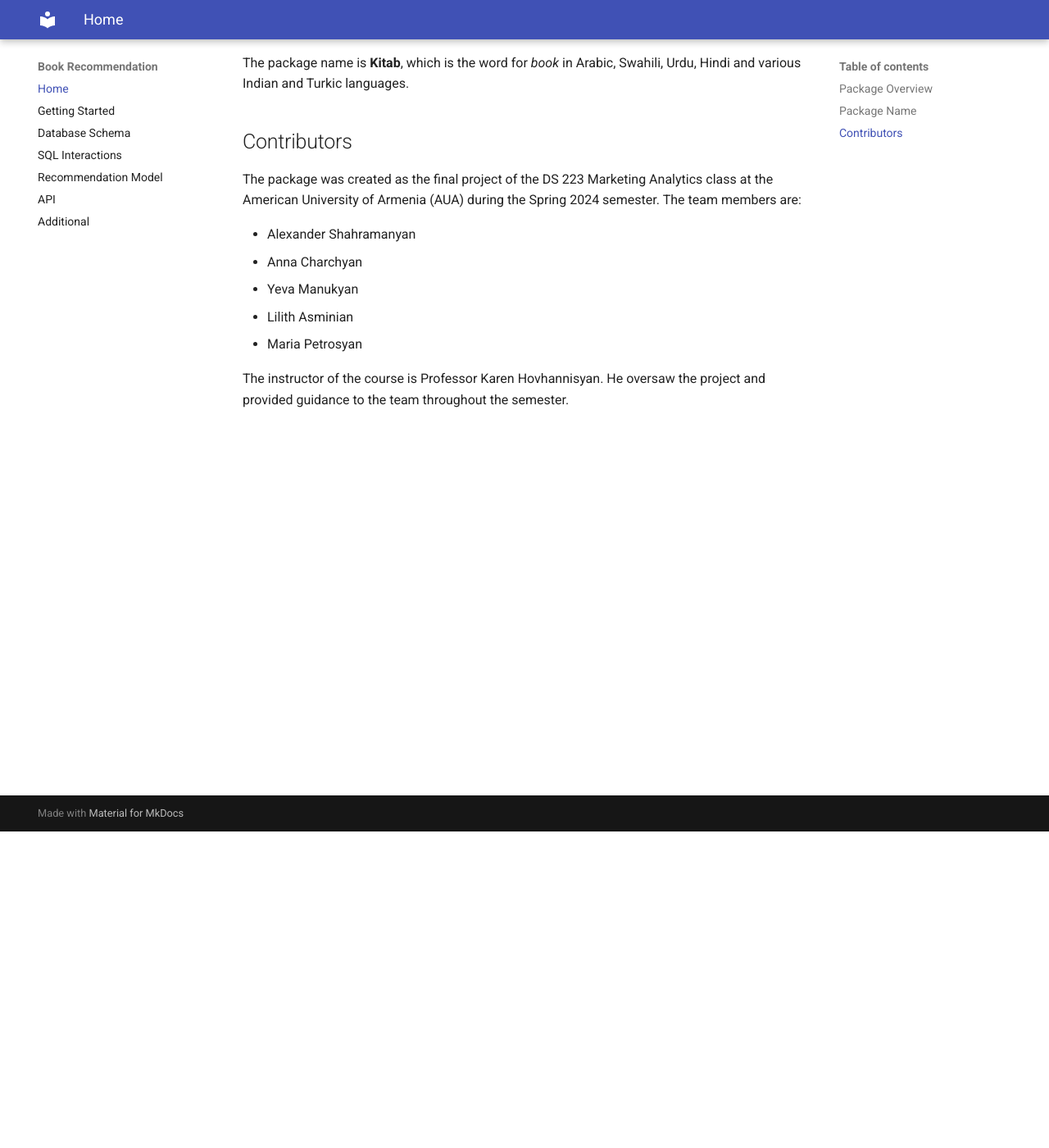
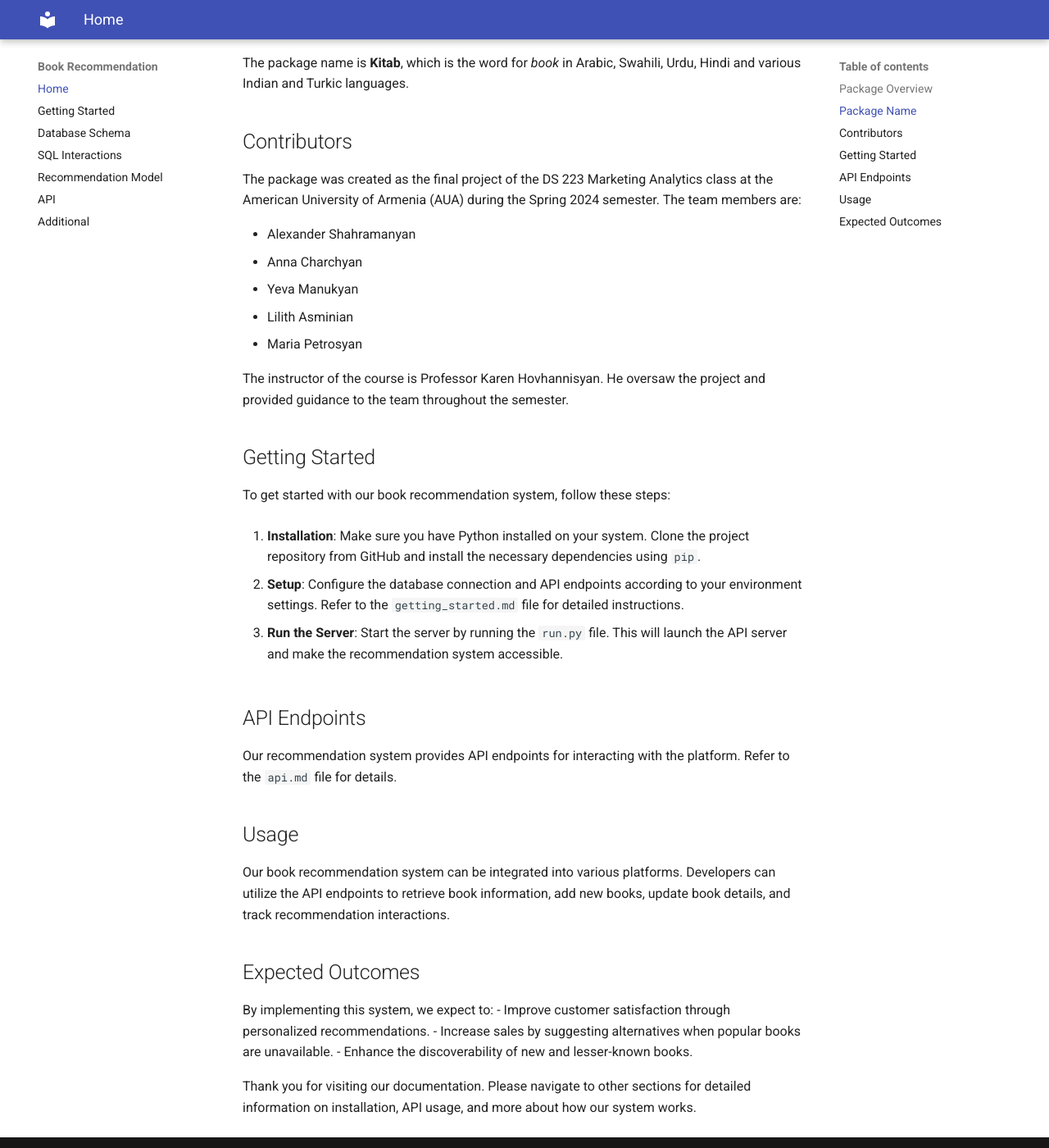
Before and after one commit to alexshah1/ds223-book-recommendation, an MkDocs documentation site: the page built from docs/index.md, in a window 1280 px wide and 1400 px high, scrolled down 386 px. Shown: the whole window at 82% size. Built offline with MkDocs 1.6.1 and Material for MkDocs 9.7.7, drawn with Linux system fonts in a browser that asks for light colours.

Commit message:
Update Documenttaion in index.md

```diff
--- a/docs/index.md
+++ b/docs/index.md
@@ -16,3 +16,29 @@ The package was created as the final project of the DS 223 Marketing Analytics c
 - Maria Petrosyan
 
 The instructor of the course is Professor Karen Hovhannisyan. He oversaw the project and provided guidance to the team throughout the semester.
+
+## Getting Started
+
+To get started with our book recommendation system, follow these steps:
+
+1. **Installation**: Make sure you have Python installed on your system. Clone the project repository from GitHub and install the necessary dependencies using `pip`.
+
+2. **Setup**: Configure the database connection and API endpoints according to your environment settings. Refer to the `getting_started.md` file for detailed instructions.
+
+3. **Run the Server**: Start the server by running the `run.py` file. This will launch the API server and make the recommendation system accessible.
+
+## API Endpoints
+
+Our recommendation system provides API endpoints for interacting with the platform. Refer to the `api.md` file for details.
+
+## Usage
+
+Our book recommendation system can be integrated into various platforms. Developers can utilize the API endpoints to retrieve book information, add new books, update book details, and track recommendation interactions.
+
+## Expected Outcomes
+By implementing this system, we expect to:
+- Improve customer satisfaction through personalized recommendations.
+- Increase sales by suggesting alternatives when popular books are unavailable.
+- Enhance the discoverability of new and lesser-known books.
+
+Thank you for visiting our documentation. Please navigate to other sections for detailed information on installation, API usage, and more about how our system works.
```
